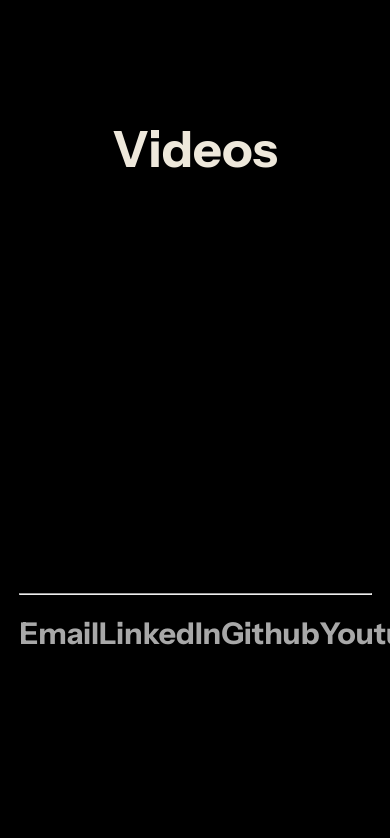
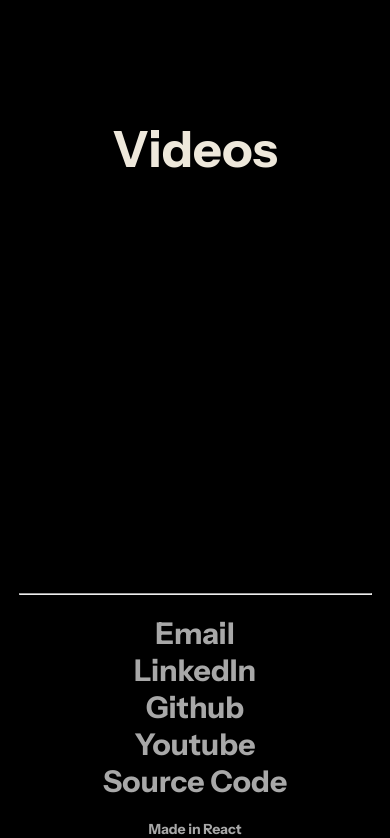
Before and after one commit to rgmfn/Homepage, a React (Create React App) app: page / in a window 390 px wide. Shown: the part 2643-3481 px from the top of the page. Before the commit the page ends 3332 px from the top, so only its background shows below. Built offline with nearby package versions, Linux system fonts and the light colour scheme.

Commit message:
made in react, column when small

```diff
--- a/src/Footer.css
+++ b/src/Footer.css
@@ -13,6 +13,7 @@
     display: flex;
     flex-direction: row;
     justify-content: space-around;
+    align-items: center;
     width: 90%;
 }
 
@@ -32,6 +33,12 @@
     animation: linkHoverAnimation 0.5s backwards;
 }
 
+.made-in {
+    margin-top: 20px;
+    font-size: 14px;
+    color: var(--text-alt);
+}
+
 @keyframes linkHoverAnimation {
     0% {
         color: var(--text);
@@ -40,3 +47,9 @@
         color: var(--text-alt);
     }
 }
+
+@media screen and (max-width: 900px) {
+    .contacts {
+        flex-direction: column;
+    }
+}
--- a/src/Footer.js
+++ b/src/Footer.js
@@ -30,6 +30,7 @@ function Footer({ footerRef }) {
                 <Link href="https://www.youtube.com/@RagamuffinAround">Youtube</Link>
                 <Link href="https://github.com/rgmfn/Homepage">Source Code</Link>
             </div>
+            <div className="made-in">Made in React</div>
         </div>
     )
 }
```
